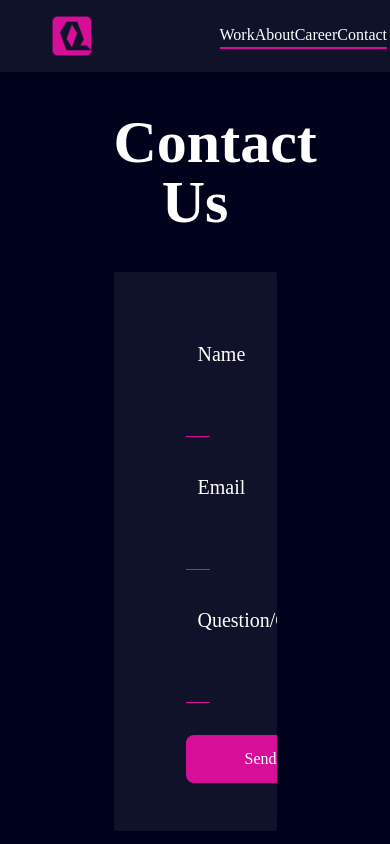
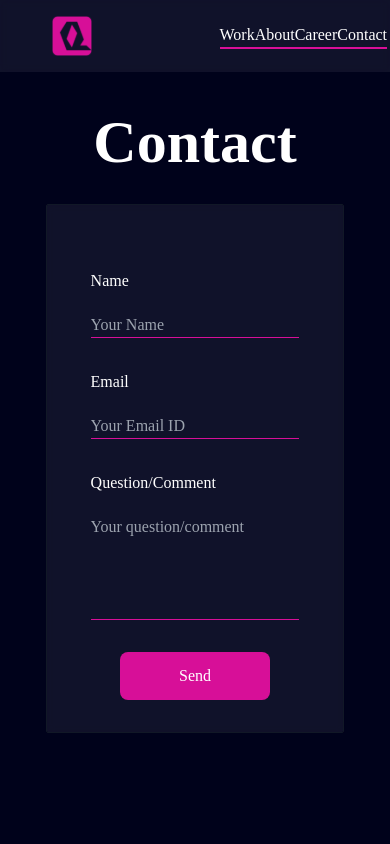
Before and after one commit to gautams180/quantek-portal, a React (Vite) app: page /contact in a window 390 px wide. Shown: the top 844 px of the page. Built offline with nearby package versions, Linux system fonts and the light colour scheme; a web font is replaced by a local one.

Commit message:
chore: data save to sheet functionlaity added

```diff
--- a/src/components/input/index.tsx
+++ b/src/components/input/index.tsx
@@ -1,6 +1,7 @@
 import clsx from 'clsx';
 
-interface IInput {
+interface Input {
+  name: string;
   label: string;
   value?: string;
   onChange: (e: React.ChangeEvent<HTMLInputElement>) => void;
@@ -10,7 +11,8 @@ interface IInput {
   labelClassName?: string;
 }
 
-export const Input: React.FC<IInput> = ({
+export const Input: React.FC<Input> = ({
+  name,
   label,
   value,
   onChange,
@@ -19,17 +21,18 @@ export const Input: React.FC<IInput> = ({
   inputClassName,
   labelClassName,
 }) => {
-  const wrapperClass = clsx('flex flex-col', className);
-  const labelClass = clsx('px-3 py-1 text-white text-xl', labelClassName);
+  const wrapperClass = clsx('flex flex-col font-poppins', className);
+  const labelClass = clsx('pb-1 text-white md:text-xl font-poppins', labelClassName);
   const inputClass = clsx(
-    'bg-transparent w-full border-b outline-0 border-custom-pink px-3 py-3 text-white',
+    'bg-transparent w-full border-b outline-0 border-custom-pink text-white md:text-xl font-poppins',
     inputClassName,
   );
 
   return (
     <div className={wrapperClass}>
-      <h1 className={labelClass}>{label}</h1>
+      <label className={labelClass}>{label}</label>
       <input
+        name={name}
         className={inputClass}
         value={value}
         onChange={onChange}
--- a/src/pages/contact/index.tsx
+++ b/src/pages/contact/index.tsx
@@ -1,40 +1,91 @@
+import { useState } from 'react';
 import { Button } from '../../components/button';
 import { GlassCard } from '../../components/glassCard';
 import { Input } from '../../components/input';
 
 export const Contact = () => {
+
+  const [formData, setFormData] = useState<{
+    name: string;
+    email: string;
+    question: string;
+  }> ({
+    name: "",
+    email:"",
+    question:""
+  })
+
+  const {name,email,question} = formData;
+
+  const handleChange = (e:React.ChangeEvent<HTMLInputElement>) => {
+    setFormData({...formData,[e.target.name]: e.target.value})
+  }
+
+
+  const handleSubmit = async(e:React.MouseEvent<HTMLButtonElement, MouseEvent>) => {
+    e.preventDefault();
+
+    try {
+      const response = await fetch("https://api.sheetbest.com/sheets/b056ad61-acf6-4524-b787-be3d9ab59ed7", {
+        method: "POST",
+        mode: "cors",
+        headers: {
+          "Content-Type": "application/json",
+        },
+        body: JSON.stringify(formData),
+      });
+      const result = await response.json();
+
+      setFormData({name:"", email:"", question:""});
+    }
+    catch(error) {
+      console.log("Error:",error);
+      alert('Error submitting form.');
+    }
+  }
+
   const labelClass = 'my-4';
   const wrapperClass = 'my-4';
+  const inputClassName = 'pb-20';
+
+
 
   return (
     <div className="flex flex-col w-full px-8 my-10">
-      <div className="w-6/12 mx-auto mb-8">
+      <div className="w-11/12 md:w-6/12 mx-auto mb-8">
         <h1 className="text-center text-6xl text-white font-bold">
-          Contact Us
+          Contact
         </h1>
-        <GlassCard className="flex flex-col gap-y-4 !mt-10">
-          <div className="flex flex-col px-10">
+        <GlassCard className="flex flex-col gap-y-3 !mt-8 border-[1px] border-gray-900" glassBgClassName='!bg-[#00021B]'>
+          <div className="flex flex-col px-3 md:px-10">
             <Input
+              name="name"
               label="Name"
+              value={name}
               placeholder="Your Name"
               labelClassName={labelClass}
               className={wrapperClass}
-              onChange={() => {}}
+              onChange={(e) => {handleChange(e)}}
             />
             <Input
+              name="email"
               label="Email"
-              placeholder="Your Email Id"
+              value={email}
+              placeholder="Your Email ID"
               labelClassName={labelClass}
-              onChange={() => {}}
+              onChange={(e) => {handleChange(e)}}
             />
             <Input
-              label="Question/Comment"
+              name="question"
+              label='Question/Comment'
+              value={question}
               placeholder="Your question/comment"
               labelClassName={labelClass}
               className={wrapperClass}
-              onChange={() => {}}
+              inputClassName={inputClassName}
+              onChange={(e) => {handleChange(e)}}
             />
-            <Button text="Send" className="mx-auto !w-[150px] !border-0 my-4" />
+            <Button text="Send" className="mx-auto !w-[150px] !border-0 mt-4" onClick={(e) => handleSubmit(e)} />
           </div>
         </GlassCard>
       </div>
```
